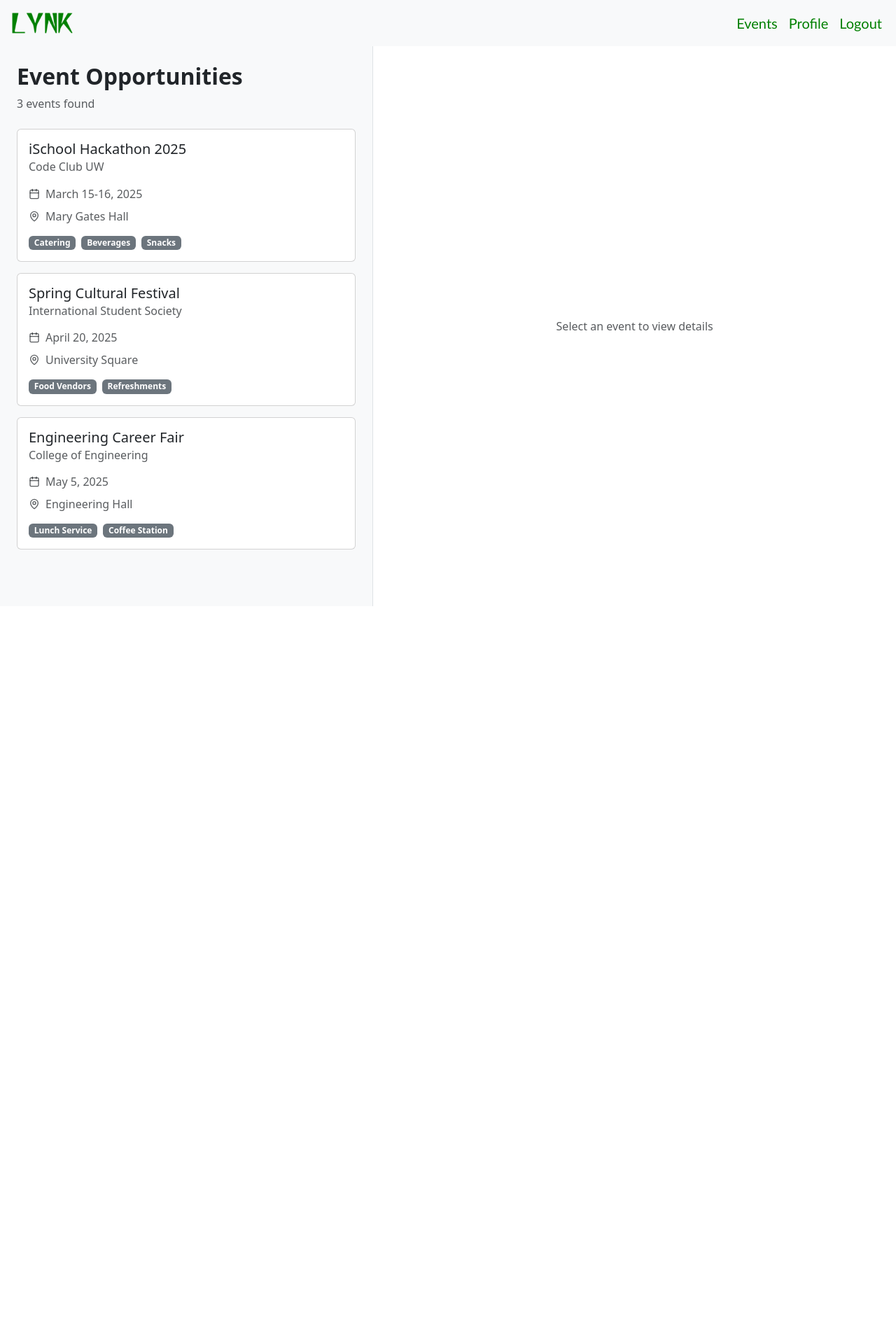
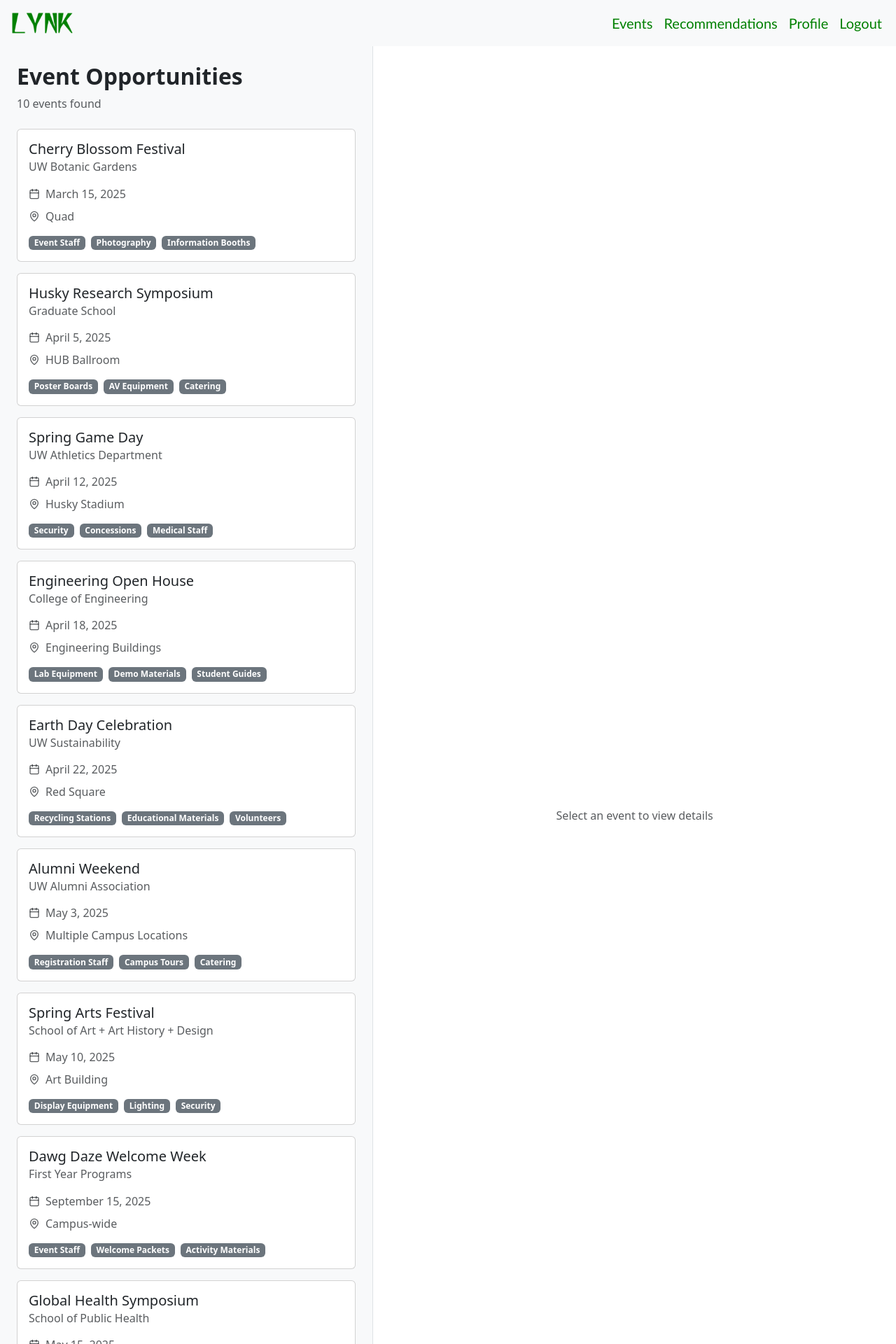
Before and after one commit to GConscious/Lynk, a React (Create React App) app: page /events in a window 1280 px wide. Shown: the top 1920 px of the page at 70% size. Before the commit the page ends 866 px from the top, so only its background shows below. Built offline with nearby package versions, Linux system fonts and the light colour scheme; no server answers; the database is empty; sample sign-in values are in the browser's storage.

Commit message:
Grab events from json file

```diff
--- a/src/components/Events.jsx
+++ b/src/components/Events.jsx
@@ -1,52 +1,7 @@
 import React, { useState, useEffect } from 'react';
 import { Calendar, MapPin, Users, DollarSign } from 'lucide-react';
 import { getFirestore, doc, getDoc } from "firebase/firestore";
-
-// Sample data
-const eventsData = [
-  {
-    id: 1,
-    title: "iSchool Hackathon 2025",
-    organizationType: "Student Organization",
-    organization: "Code Club UW",
-    date: "March 15-16, 2025",
-    location: "Mary Gates Hall",
-    attendees: 200,
-    needs: ["Catering", "Beverages", "Snacks"],
-    budget: "$2000-3000",
-    description: "A 24-hour hackathon bringing together students from all disciplines to create innovative solutions. Looking for food and beverage sponsors to keep our participants energized throughout the event.",
-    requirements: "Need catering for 200 people, including breakfast, lunch, dinner, and ongoing snacks/beverages. Must accommodate vegetarian and gluten-free options.",
-    contactEmail: "hackathon@codeclub.edu"
-  },
-  {
-    id: 2,
-    title: "Spring Cultural Festival",
-    organizationType: "Cultural Association",
-    organization: "International Student Society",
-    date: "April 20, 2025",
-    location: "University Square",
-    attendees: 500,
-    needs: ["Food Vendors", "Refreshments"],
-    budget: "$5000-7000",
-    description: "Annual cultural festival showcasing diverse traditions through food, music, and performances. Seeking local restaurants and caterers to represent various cuisines.",
-    requirements: "Looking for 5-7 food vendors who can serve authentic cultural dishes. Each vendor should be able to serve 100-150 portions.",
-    contactEmail: "culturalfest@university.edu"
-  },
-  {
-    id: 3,
-    title: "Engineering Career Fair",
-    organizationType: "Department",
-    organization: "College of Engineering",
-    date: "May 5, 2025",
-    location: "Engineering Hall",
-    attendees: 300,
-    needs: ["Lunch Service", "Coffee Station"],
-    budget: "$3000-4000",
-    description: "Semi-annual career fair connecting engineering students with potential employers. Need catering services for both students and company representatives.",
-    requirements: "Professional lunch service for 300 people, including vegetarian options. Continuous coffee and refreshment station throughout the day.",
-    contactEmail: "careerfair@eng.edu"
-  }
-];
+import eventData from "../data/uw-events.json";
 
 const Events = ({ user }) => {
   const [selectedEvent, setSelectedEvent] = useState(null);
@@ -57,7 +12,13 @@ const Events = ({ user }) => {
     contactEmail: ''
   });
   const [businessData, setBusinessData] = useState(null);
+  const [eventsData, setEventsData] = useState([]);
+
   const db = getFirestore();
+
+  useEffect(() => {
+    setEventsData(eventData.events);
+  }, []);
 
   useEffect(() => {
     const fetchBusinessData = async () => {
--- a/src/components/Navbar.jsx
+++ b/src/components/Navbar.jsx
@@ -50,6 +50,17 @@ function Navbar({ user }) {
                       Events
                     </Link>
                   </li>
+
+                  <li className="nav-item">
+                    <Link
+                      className="nav-link fs-5"
+                      to="/recommendations"
+                      style={{ color: '#008000', fontFamily: 'Trebuchet MS, sans-serif' }}
+                    >
+                      Recommendations
+                    </Link>
+                  </li>
+
                   <li className="nav-item">
                     <Link
                       className="nav-link fs-5"
--- /dev/null
+++ b/src/data/uw-events.json
@@ -0,0 +1,144 @@
+{
+  "events": [
+    {
+      "id": 1,
+      "title": "Cherry Blossom Festival",
+      "organizationType": "University Department",
+      "organization": "UW Botanic Gardens",
+      "date": "March 15, 2025",
+      "location": "Quad",
+      "attendees": 2000,
+      "needs": ["Event Staff", "Photography", "Information Booths"],
+      "budget": "$3000-4000",
+      "description": "Annual celebration of UW's famous cherry blossoms featuring guided tours, photography sessions, and cultural activities.",
+      "requirements": "Need 10 student volunteers and 2 professional photographers",
+      "contactEmail": "uwbg@uw.edu"
+    },
+    {
+      "id": 2,
+      "title": "Husky Research Symposium",
+      "organizationType": "Academic",
+      "organization": "Graduate School",
+      "date": "April 5, 2025",
+      "location": "HUB Ballroom",
+      "attendees": 300,
+      "needs": ["Poster Boards", "AV Equipment", "Catering"],
+      "budget": "$8000-10000",
+      "description": "Annual graduate research showcase featuring presentations from all academic disciplines.",
+      "requirements": "Space for 100 poster presentations and 3 concurrent presentation rooms",
+      "contactEmail": "research@uw.edu"
+    },
+    {
+      "id": 3,
+      "title": "Spring Game Day",
+      "organizationType": "Athletics",
+      "organization": "UW Athletics Department",
+      "date": "April 12, 2025",
+      "location": "Husky Stadium",
+      "attendees": 25000,
+      "needs": ["Security", "Concessions", "Medical Staff"],
+      "budget": "$50000-75000",
+      "description": "Annual spring football game featuring team scrimmage and fan activities.",
+      "requirements": "Full stadium staff and security detail required",
+      "contactEmail": "athletics@uw.edu"
+    },
+    {
+      "id": 4,
+      "title": "Engineering Open House",
+      "organizationType": "Academic Department",
+      "organization": "College of Engineering",
+      "date": "April 18, 2025",
+      "location": "Engineering Buildings",
+      "attendees": 800,
+      "needs": ["Lab Equipment", "Demo Materials", "Student Guides"],
+      "budget": "$12000-15000",
+      "description": "Showcase of engineering projects and research for prospective students and community members.",
+      "requirements": "30 student volunteers and access to all major engineering labs",
+      "contactEmail": "engr@uw.edu"
+    },
+    {
+      "id": 5,
+      "title": "Earth Day Celebration",
+      "organizationType": "Student Organization",
+      "organization": "UW Sustainability",
+      "date": "April 22, 2025",
+      "location": "Red Square",
+      "attendees": 1000,
+      "needs": ["Recycling Stations", "Educational Materials", "Volunteers"],
+      "budget": "$5000-6000",
+      "description": "Campus-wide sustainability fair featuring local environmental organizations and student projects.",
+      "requirements": "20 booth spaces and recycling infrastructure",
+      "contactEmail": "sustainability@uw.edu"
+    },
+    {
+      "id": 6,
+      "title": "Alumni Weekend",
+      "organizationType": "Administrative",
+      "organization": "UW Alumni Association",
+      "date": "May 3, 2025",
+      "location": "Multiple Campus Locations",
+      "attendees": 1500,
+      "needs": ["Registration Staff", "Campus Tours", "Catering"],
+      "budget": "$25000-30000",
+      "description": "Annual reunion weekend featuring class gatherings, campus tours, and special events.",
+      "requirements": "25 tour guides and registration staff needed",
+      "contactEmail": "alumni@uw.edu"
+    },
+    {
+      "id": 7,
+      "title": "Spring Arts Festival",
+      "organizationType": "Academic Department",
+      "organization": "School of Art + Art History + Design",
+      "date": "May 10, 2025",
+      "location": "Art Building",
+      "attendees": 400,
+      "needs": ["Display Equipment", "Lighting", "Security"],
+      "budget": "$7000-9000",
+      "description": "Exhibition of student artwork across all mediums with special performances and installations.",
+      "requirements": "Gallery space preparation and security for artwork",
+      "contactEmail": "art@uw.edu"
+    },
+    {
+      "id": 8,
+      "title": "Dawg Daze Welcome Week",
+      "organizationType": "Student Affairs",
+      "organization": "First Year Programs",
+      "date": "September 15, 2025",
+      "location": "Campus-wide",
+      "attendees": 5000,
+      "needs": ["Event Staff", "Welcome Packets", "Activity Materials"],
+      "budget": "$40000-50000",
+      "description": "Week-long welcome event for new students featuring orientation activities and social events.",
+      "requirements": "100 orientation leaders and event staff",
+      "contactEmail": "fyp@uw.edu"
+    },
+    {
+      "id": 9,
+      "title": "Global Health Symposium",
+      "organizationType": "Academic",
+      "organization": "School of Public Health",
+      "date": "May 15, 2025",
+      "location": "Kane Hall",
+      "attendees": 250,
+      "needs": ["AV Equipment", "Catering", "Registration Staff"],
+      "budget": "$15000-18000",
+      "description": "Annual conference featuring global health research and policy discussions.",
+      "requirements": "Conference facilities for 250 attendees with breakout rooms",
+      "contactEmail": "globalhealth@uw.edu"
+    },
+    {
+      "id": 10,
+      "title": "Husky Hackathon",
+      "organizationType": "Student Organization",
+      "organization": "UW Computing Club",
+      "date": "May 20, 2025",
+      "location": "Paul G. Allen Center",
+      "attendees": 200,
+      "needs": ["Technical Equipment", "Meals", "Prizes"],
+      "budget": "$10000-12000",
+      "description": "24-hour coding competition for students to develop innovative software solutions.",
+      "requirements": "High-speed internet and power supply for 200 participants",
+      "contactEmail": "hackathon@uw.edu"
+    }
+  ]
+}
```
Also changed, not shown: 1 other file (tests, documents, lock files or other folders).
